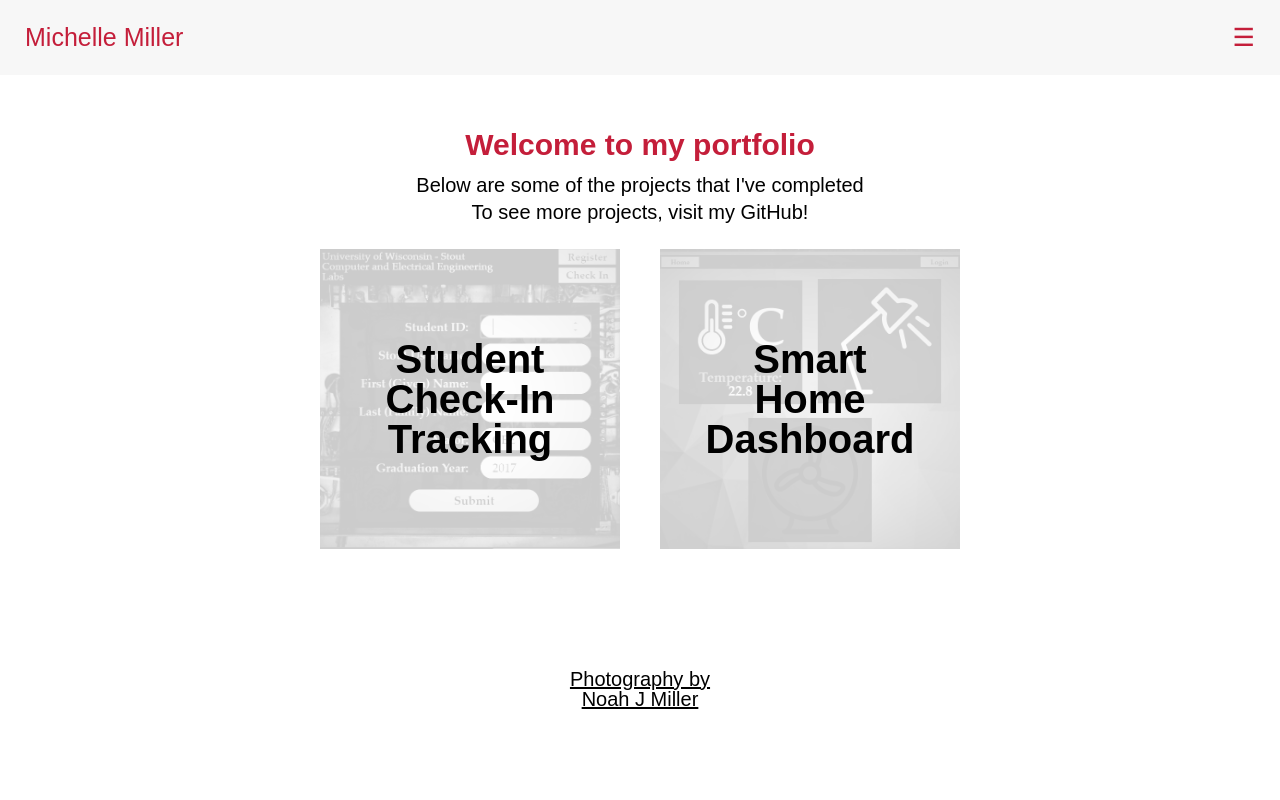
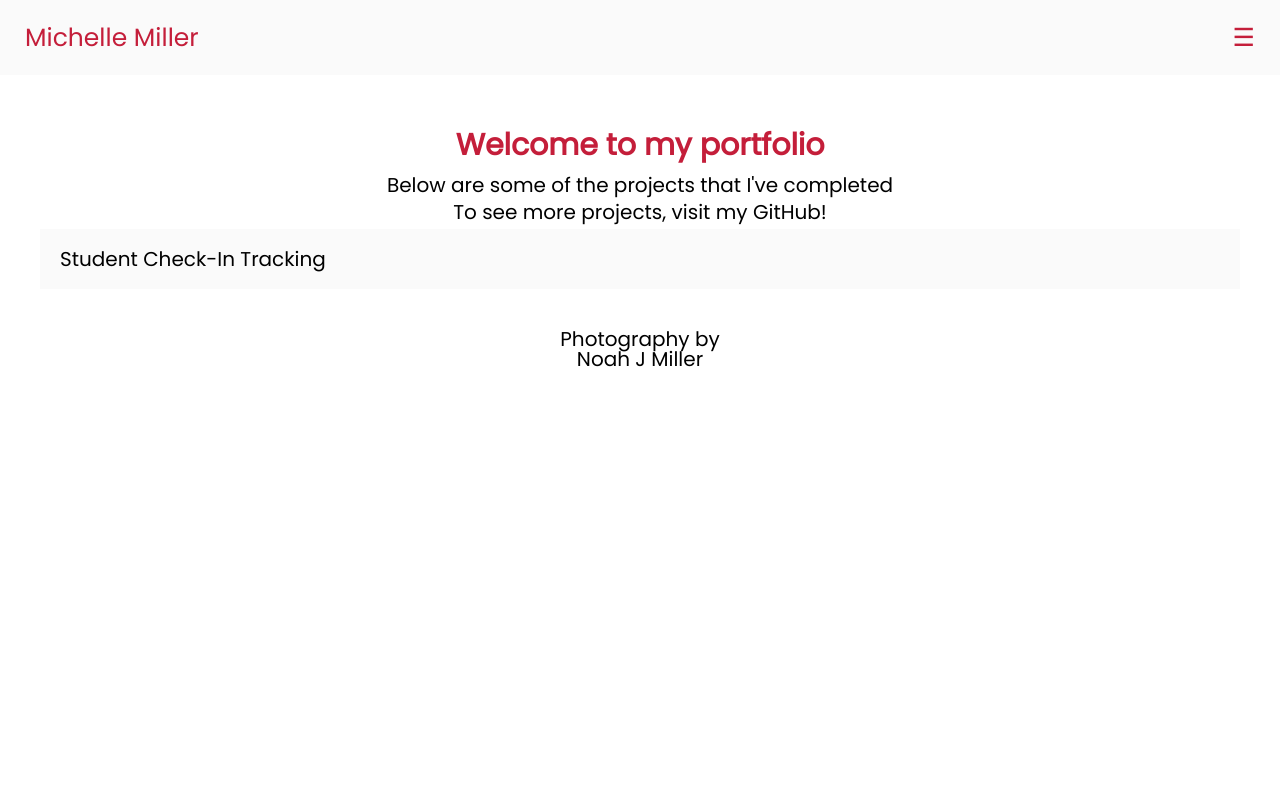
Before and after one commit to chellimiller/michellemiller.online, a PHP site: page /portfolio.html in a window 1280 px wide. Run offline with PHP 8.4, Linux system fonts and the light colour scheme.

Commit message:
Created better way to display projects

```diff
--- a/portfolio.html
+++ b/portfolio.html
@@ -4,6 +4,7 @@
 	<meta charset="utf-8">
 	<meta name="description" content="Michelle Miller: Software Engineer" />
 	<meta name="keywords" content="embedded, computer, engineer, firmware, software, engineering, stout">
+	<link rel="stylesheet" href="https://fonts.googleapis.com/css?family=Poppins" />
 	<link rel="stylesheet" href="res/css/reset.css" />
 	<link rel="stylesheet" href="res/css/style.css" />
 	<script>
@@ -12,6 +13,22 @@ function openNav() {
     document.getElementById("overlay_menu").style.display = "flex";
 } function closeNav() {
     document.getElementById("overlay_menu").style.display = "none";
+}
+
+function toggle_node(node_header) {
+	var node_content = node_header.parentElement.getElementsByClassName("node_content")[0];
+	var node_links = node_header.getElementsByClassName("node_link");
+	if (node_content.style.display == "flex") {
+		node_content.style.display = "none";
+		if (node_links.length !== 0) {
+			node_links[0].style.display = "none";
+		}
+	} else {
+		node_content.style.display  = "flex";
+		if (node_links.length !== 0) {
+			node_links[0].style.display = "inline-block";
+		}
+	}
 }
 	</script>
 </head>
@@ -44,16 +61,18 @@ function openNav() {
 		<p>To see more projects, visit my <a href="">GitHub</a>!</p>
 	</section>
 	<section id="page_content">
-		<div class="portfolio">
-			<img src="portfolio/cee_cardswipe/cee_cardswipe_th2.png">
-			<div>
-				<p>Student Check-In Tracking</p>
+		<div class="node">
+			<div class="node_header" onclick="toggle_node(this)">
+				<p class="node_title">Student Check-In Tracking</p>
+				<a href="" class="node_link">More</a>
 			</div>
-		</div>
-		<div class="portfolio">
-			<img src="portfolio/osier/osier_dashboard.png">
-			<div>
-				<p>Smart Home Dashboard</p>
+			<div class="node_content" value=0>
+				<img src="portfolio/osier/osier_dashboard.png">
+				<div class="node_content_overview">
+				<p>This project is ...</p>
+				</div>
+				<div class="node_content_tech">
+				</div>
 			</div>
 		</div>
 	</section>
--- a/res/css/style.css
+++ b/res/css/style.css
@@ -7,7 +7,7 @@ html {
 	min-height:       100vh;
 	display:          flex;
 	flex-flow:        column nowrap;
-	font-family:      'Questrial', sans-serif;
+	font-family:      'Poppins', sans-serif;
 	text-align:       center;
 	font-size:        calc(12px + 1vh);
 	background:       #FFFFFF;
@@ -60,7 +60,7 @@ header {
 	flex-flow:        row wrap;
 	font-size:        1.25em;
 	color:            #C41E3A;
-	background:       #F7F7F7;
+	background:       #FAFAFA;
 } header p, header a {
 	display:          inline-block;
 	padding:          0;
@@ -99,6 +99,36 @@ main {
 
 }
 
+.node {
+	width:            100%;
+	min-width:        20em;
+}
+.node_header {
+	display:          flex;
+	flex-flow:        row wrap;
+	justify-content:  space-between;
+	align-items:      flex-end;
+	padding:          1em;
+	background:       #FAFAFA;
+} .node_header:hover {
+	background:       #CCCCCC;
+} .node_header a {
+	display:          none;
+}
+.node_content {
+	display:          none;
+	flex-flow:        row wrap;
+	justify-content:  space-between;
+	align-items:      flex-start;
+	padding:          1em;
+	border:           .1em solid #FAFAFA;
+} .node_content img {
+
+	width:50%;
+	max-width: 20em;
+	height:auto;
+}
+/*
 .portfolio {
 	position:         relative;
 	width:            15em;
@@ -106,11 +136,16 @@ main {
 	margin:           1em;
 	display:          flex;
 	flex-flow:        column nowrap;
+    -webkit-background-size: cover;
+    -moz-background-size: cover;
+        background-size: cover;
 } .portfolio img {
 	width:            100%;
 	position:         absolute;
 	left:             0;
 	top:              0;
+
+    opacity: 0.5;
 } .portfolio div {
 	height:           100%;
 	width:            100%;
@@ -127,13 +162,14 @@ main {
 } .portfolio p {
 	font-size:        2em;
 	padding:          1em;
-}
+}*.
 
 footer {
-	padding:          3em;
+	padding:           1em;
+	background:       #FAFAFA;
 } footer a {
 	text-decoration:  underline;
 } footer a:hover {
 	color:            #C41E3A;
 	text-decoration:  none;
-}*/
+}
```
